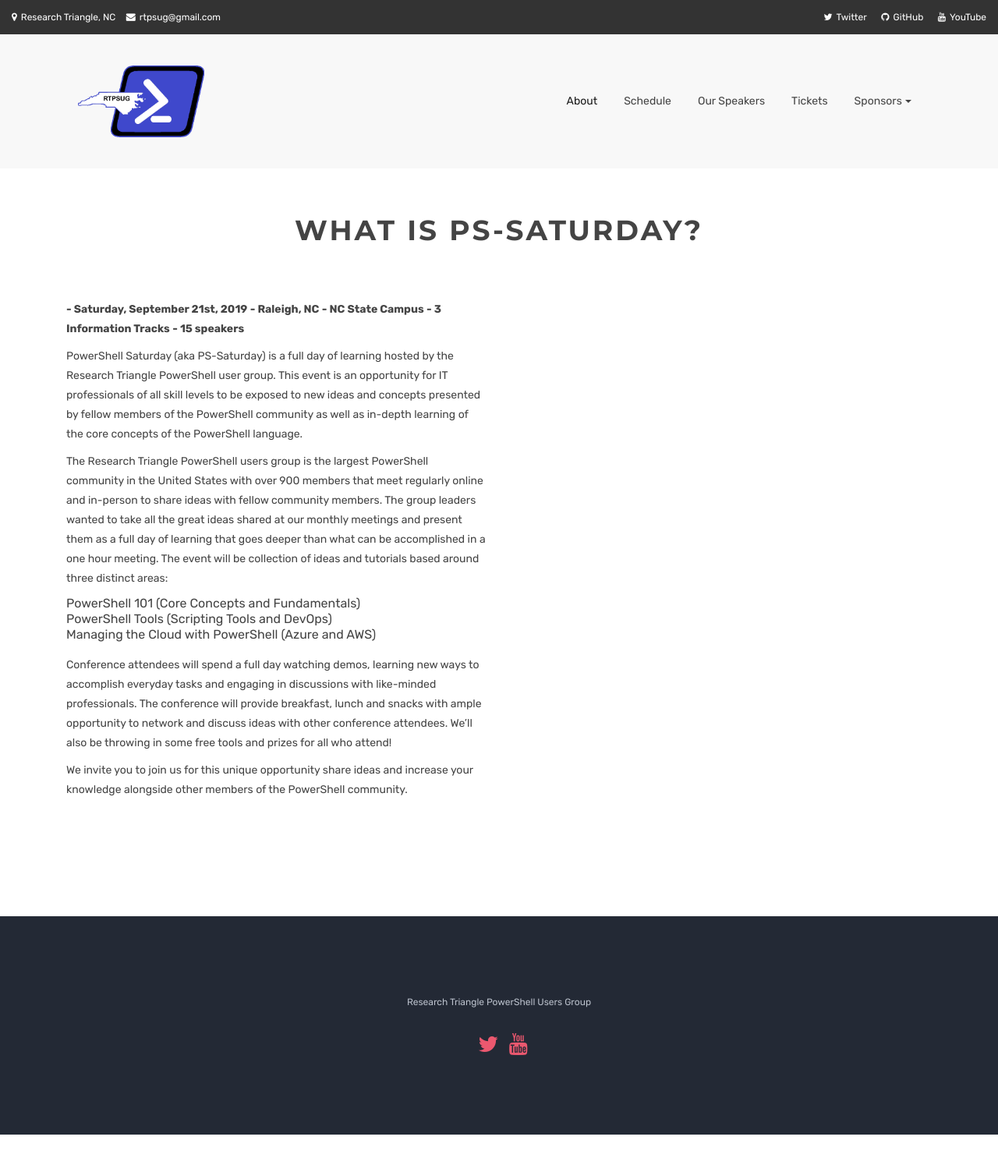
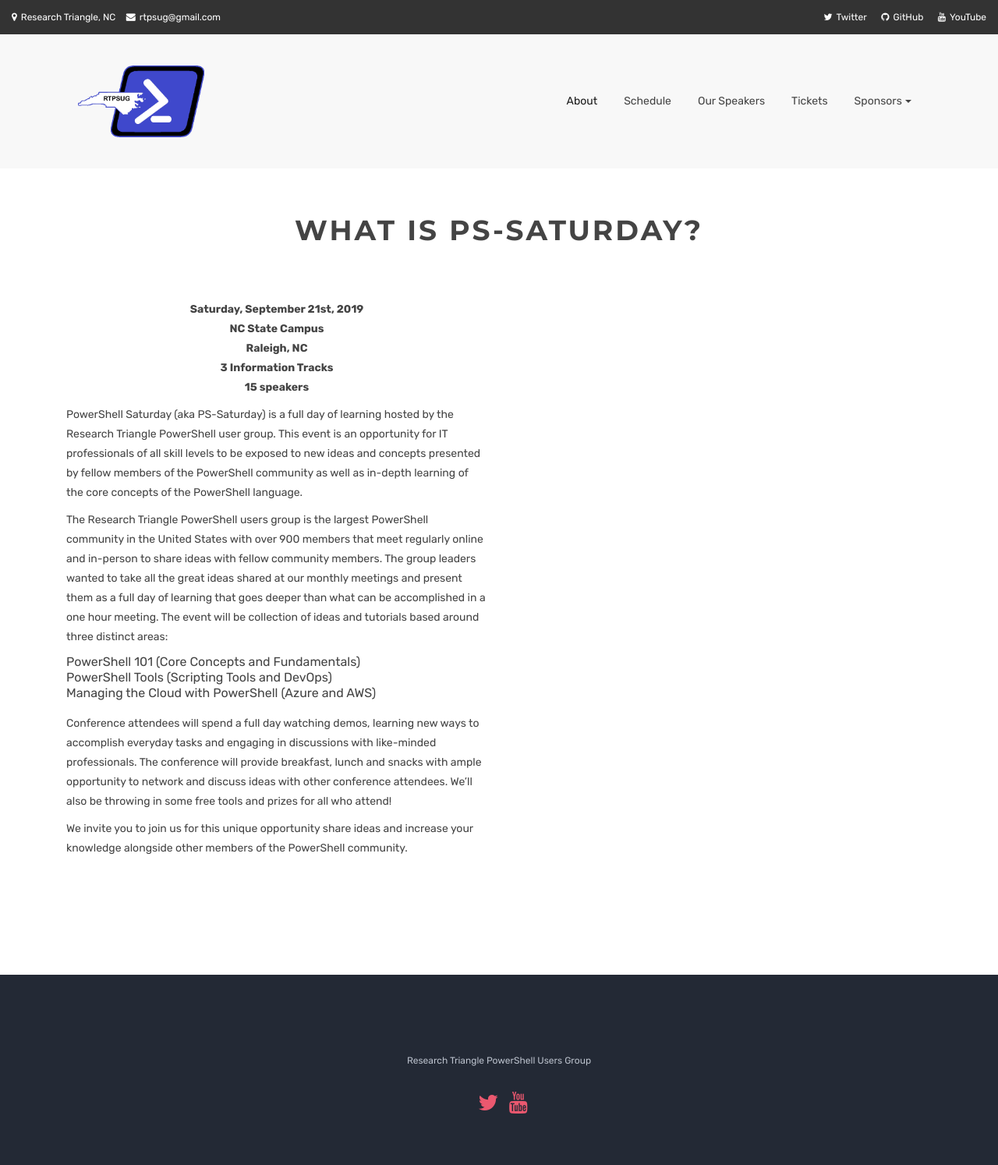
Before and after one commit to rtpsug/rtpsug.github.io, a Jekyll site: the page built from _pssaturday/aboutus.md, in a window 1280 px wide. Shown: the top 1494 px of the page at 78% size. Built offline with Jekyll 4.4.1, drawn with Linux system fonts in a browser that asks for light colours.

Commit message:
change text layout
- center text at top of page.

```diff
--- a/_pssaturday/aboutus.md
+++ b/_pssaturday/aboutus.md
@@ -3,12 +3,15 @@ layout : page2
 group : pssaturday-nav
 tagline: What is PS-Saturday?
 ---
-**- Saturday, September 21st, 2019**
-**- Raleigh, NC**
-**- NC State Campus**
-**- 3 Information Tracks**
-**- 15 speakers**
-
+<p style="text-align:center;">
+<b>
+  Saturday, September 21st, 2019<br>
+  NC State Campus<br>
+  Raleigh, NC<br>
+  3 Information Tracks<br>
+  15 speakers<br>
+  </b>
+</p>
 
 PowerShell Saturday (aka PS-Saturday) is a full day of learning hosted by the Research Triangle PowerShell user group. This event is an opportunity for IT professionals of all skill levels to be exposed to new ideas and concepts presented by fellow members of the PowerShell community as well as in-depth learning of the core concepts of the PowerShell language.
 
```
